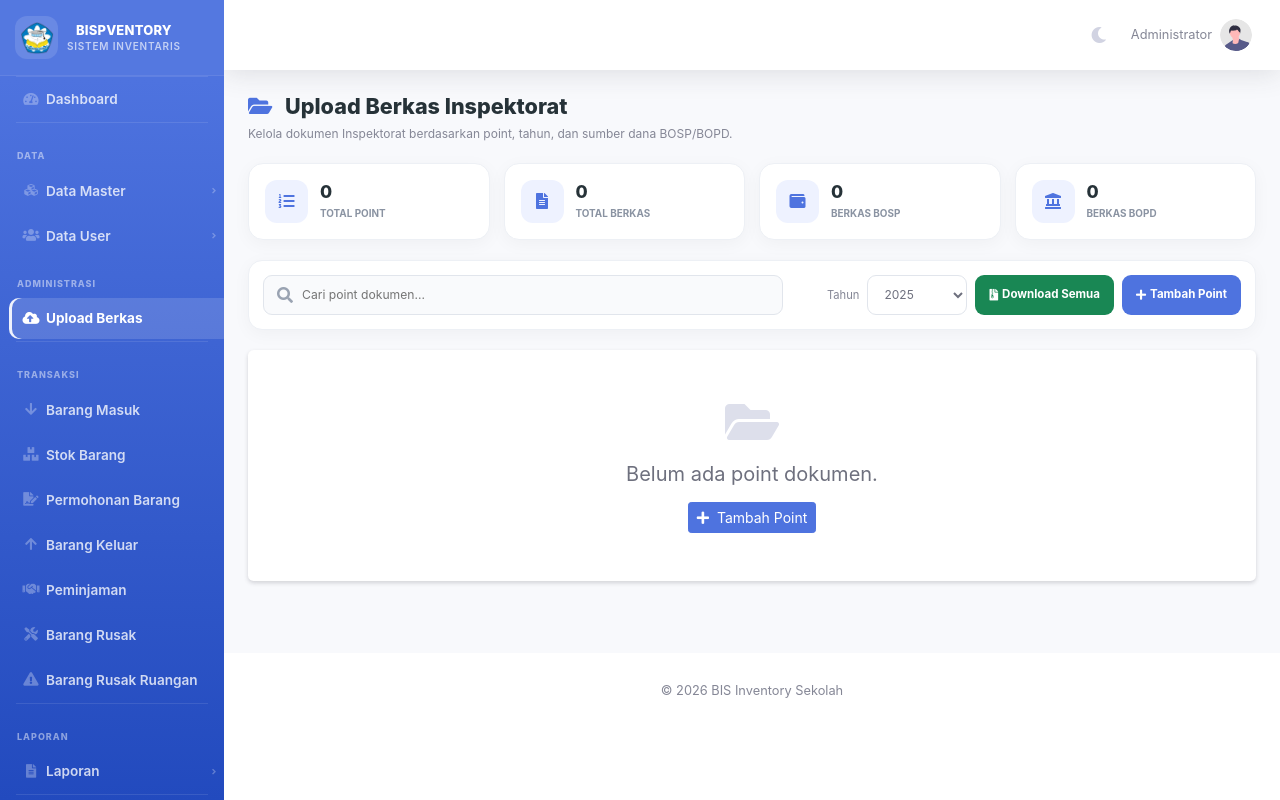
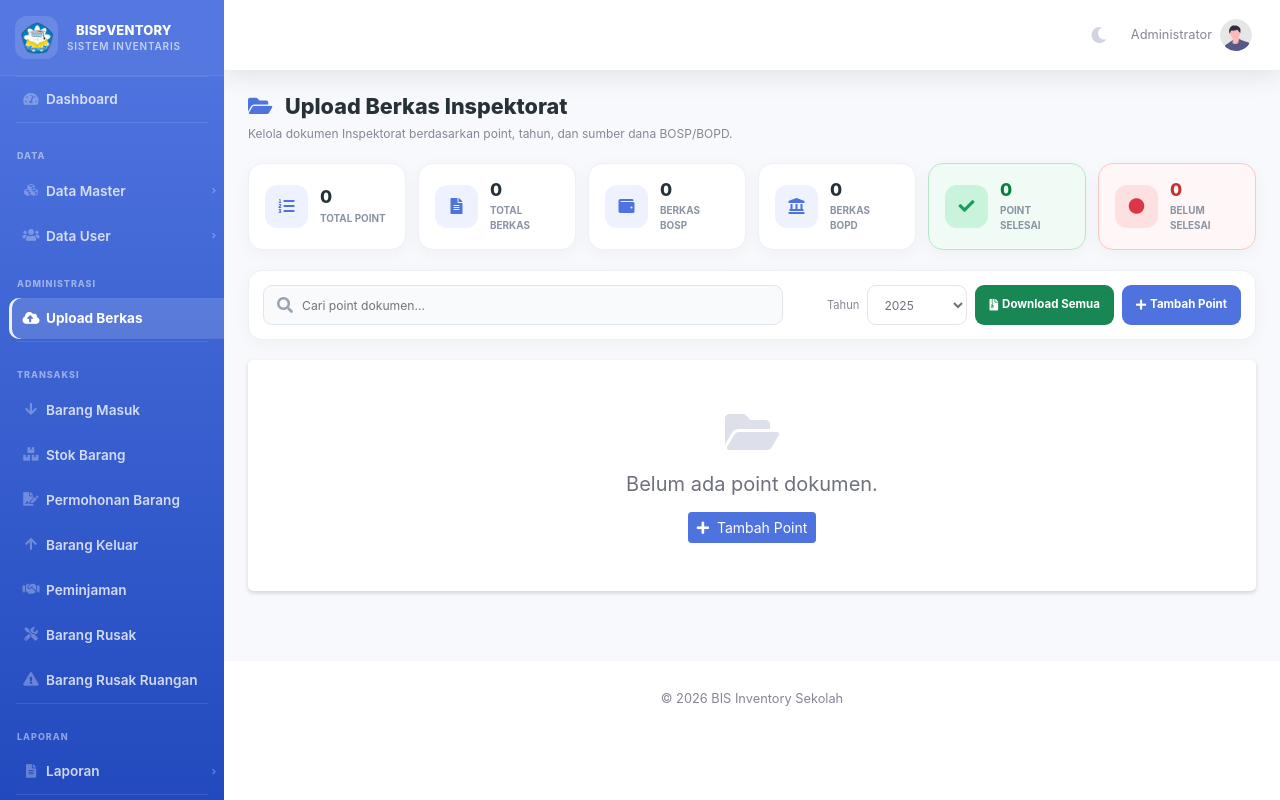
Before and after one commit to Muhamadnazmudin/BispVentory, a CodeIgniter app: page /bispventory/upload in a window 1280 px wide. Run offline with CodeIgniter, Linux system fonts and the light colour scheme; a user stored in the database is signed in; data that the repository does not hold is empty; some libraries are stand-ins or nearby versions.

Commit message:
tambah alert selesai dan belum selesai

```diff
--- a/application/views/upload/index.php
+++ b/application/views/upload/index.php
@@ -133,12 +133,30 @@ $total_point = is_array($points)
     ? count($points)
     : 0;
 
+$total_selesai = 0;
+$total_belum_selesai = 0;
+
 $total_file = 0;
 $total_bosp = 0;
 $total_bopd = 0;
 
 
 foreach ($points as $point) {
+
+    /* =========================
+       STATUS POINT
+    ========================= */
+
+    if (!empty($point->selesai)) {
+        $total_selesai++;
+    } else {
+        $total_belum_selesai++;
+    }
+
+
+    /* =========================
+       FILE
+    ========================= */
 
     $groups = array(
         'files_2025_bosp',
@@ -246,8 +264,8 @@ foreach ($points as $point) {
 
 .upload-stat-grid {
     display: grid;
-    grid-template-columns: repeat(4, 1fr);
-    gap: 14px;
+    grid-template-columns: repeat(6, 1fr);
+    gap: 12px;
     margin-bottom: 20px;
 }
 
@@ -295,7 +313,38 @@ foreach ($points as $point) {
     font-size: .62rem;
     font-weight: 700;
 }
-
+/* =========================================================
+   STAT STATUS POINT
+========================================================= */
+
+.upload-stat.status-selesai {
+    border-color: #b8e6ca;
+    background: #f1fbf5;
+}
+
+.upload-stat.status-selesai .upload-stat-icon {
+    background: #c9f3da;
+    color: #16a05a;
+}
+
+.upload-stat.status-selesai .upload-stat-value {
+    color: #087f42;
+}
+
+
+.upload-stat.status-belum {
+    border-color: #ffc4c4;
+    background: #fff7f7;
+}
+
+.upload-stat.status-belum .upload-stat-icon {
+    background: #ffe0e0;
+    color: #dc3545;
+}
+
+.upload-stat.status-belum .upload-stat-value {
+    color: #c53030;
+}
 
 /* =========================================================
    TOOLBAR
@@ -1390,6 +1439,8 @@ foreach ($points as $point) {
 
 <div class="upload-stat-grid">
 
+    <!-- TOTAL POINT -->
+
     <div class="upload-stat">
 
         <div class="upload-stat-icon">
@@ -1411,6 +1462,8 @@ foreach ($points as $point) {
     </div>
 
 
+    <!-- TOTAL BERKAS -->
+
     <div class="upload-stat">
 
         <div class="upload-stat-icon">
@@ -1432,6 +1485,8 @@ foreach ($points as $point) {
     </div>
 
 
+    <!-- BOSP -->
+
     <div class="upload-stat">
 
         <div class="upload-stat-icon">
@@ -1453,6 +1508,8 @@ foreach ($points as $point) {
     </div>
 
 
+    <!-- BOPD -->
+
     <div class="upload-stat">
 
         <div class="upload-stat-icon">
@@ -1467,6 +1524,52 @@ foreach ($points as $point) {
 
             <div class="upload-stat-label">
                 BERKAS BOPD
+            </div>
+
+        </div>
+
+    </div>
+
+
+    <!-- SELESAI -->
+
+    <div class="upload-stat status-selesai">
+
+        <div class="upload-stat-icon">
+            <i class="fas fa-check"></i>
+        </div>
+
+        <div>
+
+            <div class="upload-stat-value">
+                <?= number_format($total_selesai) ?>
+            </div>
+
+            <div class="upload-stat-label">
+                POINT SELESAI
+            </div>
+
+        </div>
+
+    </div>
+
+
+    <!-- BELUM SELESAI -->
+
+    <div class="upload-stat status-belum">
+
+        <div class="upload-stat-icon">
+            <i class="fas fa-circle"></i>
+        </div>
+
+        <div>
+
+            <div class="upload-stat-value">
+                <?= number_format($total_belum_selesai) ?>
+            </div>
+
+            <div class="upload-stat-label">
+                BELUM SELESAI
             </div>
 
         </div>
```
Lines whose indentation alone changed are shown as unchanged.
